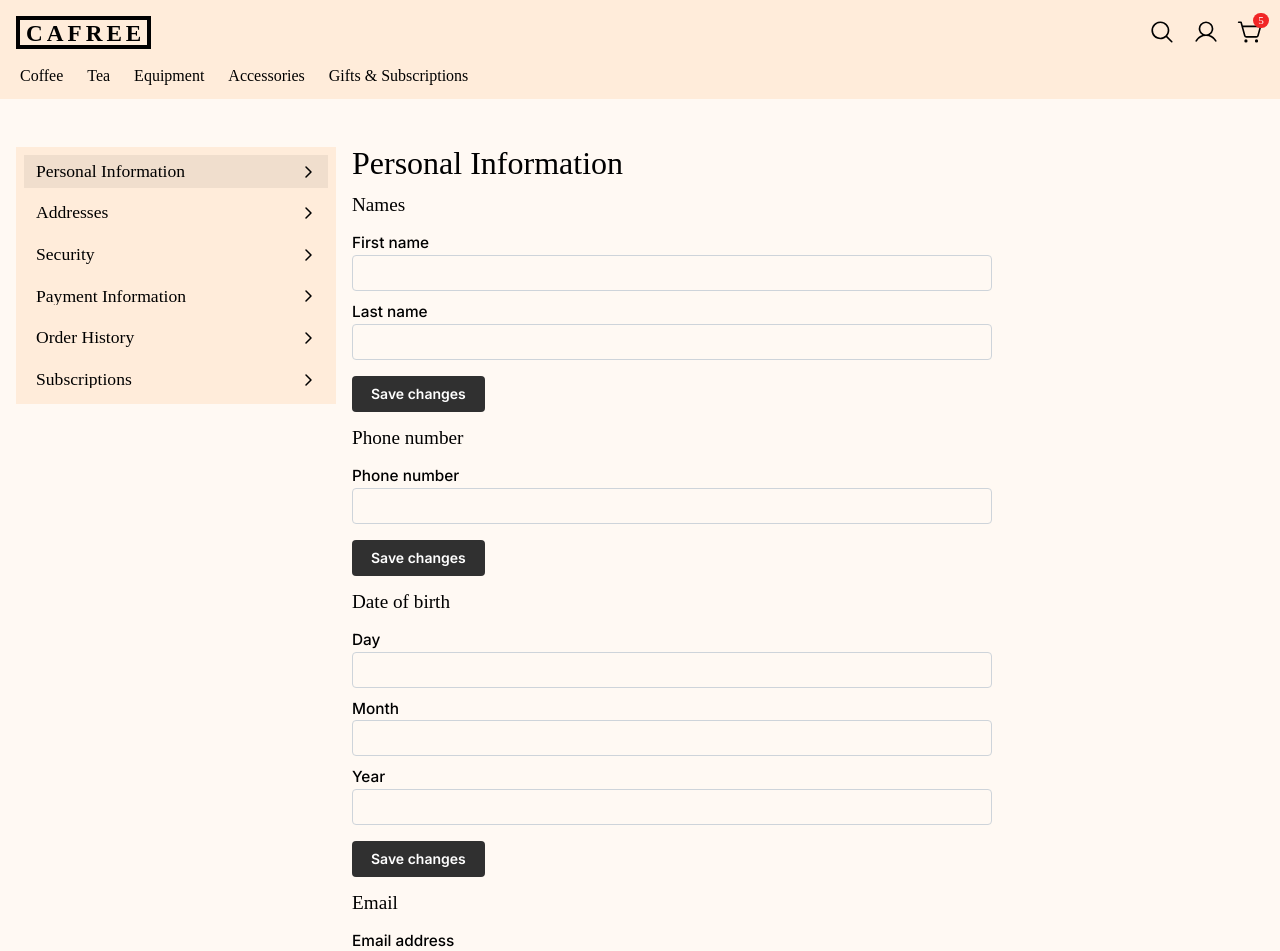
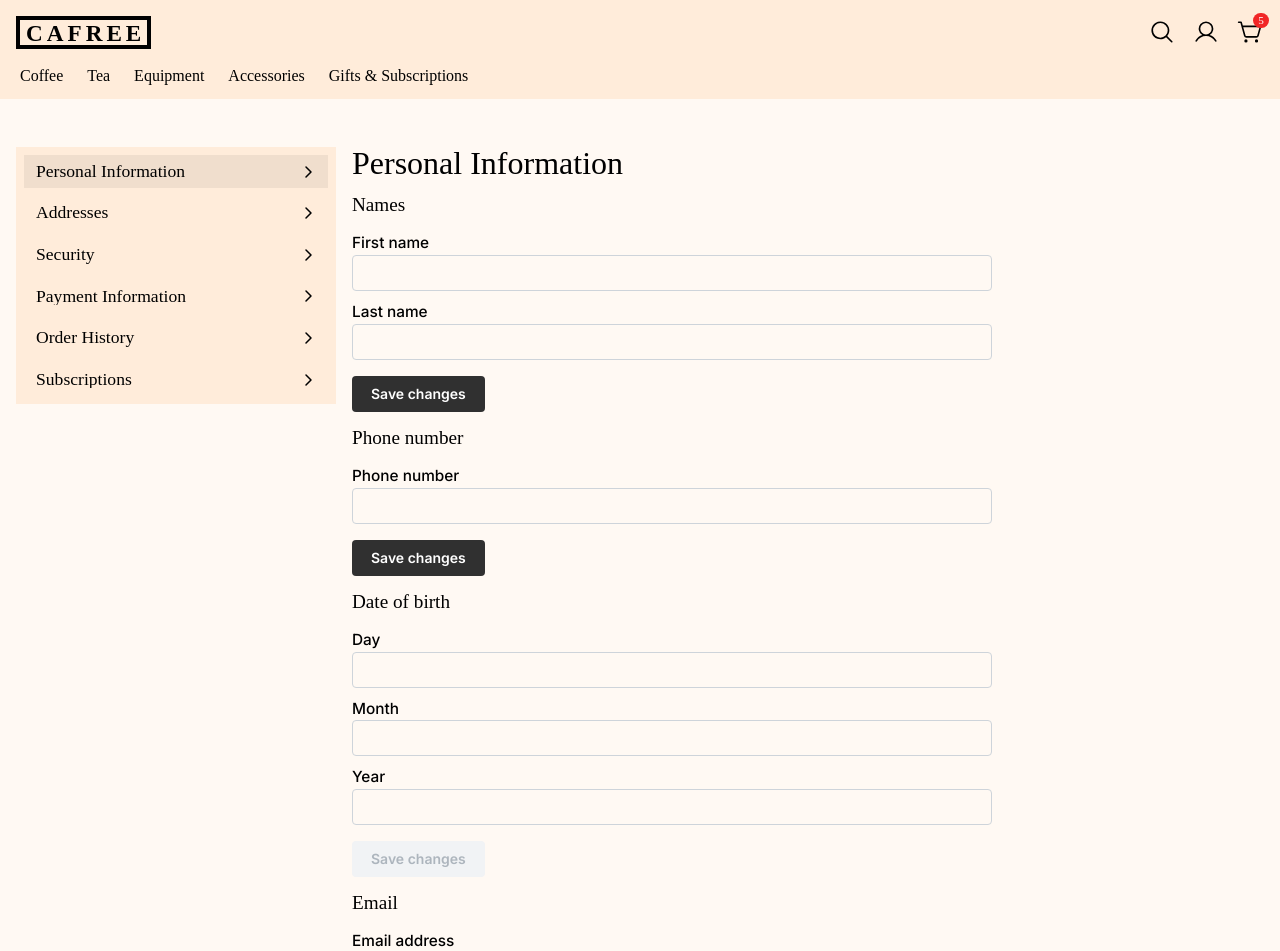
Before and after one commit to njcushing/online-shop, a React (Vite) app in the folder packages/frontend/: page /account/personal-information in a window 1280 px wide. Shown: the top 951 px of the page. Built offline with nearby package versions, Linux system fonts and the light colour scheme; a web font is replaced by a local one.

Commit message:
Display root path error and disable submit button when appropriate

```diff
--- a/packages/frontend/src/features/AccountDetails/components/PersonalInformation/forms/DateOfBirth/index.tsx
+++ b/packages/frontend/src/features/AccountDetails/components/PersonalInformation/forms/DateOfBirth/index.tsx
@@ -1,7 +1,7 @@
-import { useContext } from "react";
+import { useContext, useMemo } from "react";
 import { UserContext } from "@/pages/Root";
 import { NumberInput, Button } from "@mantine/core";
-import { useForm, SubmitHandler, Controller } from "react-hook-form";
+import { useForm, SubmitHandler, Controller, ControllerRenderProps, Path } from "react-hook-form";
 import { zodResolver } from "@hookform/resolvers/zod";
 import { createInputError } from "@/utils/createInputError";
 import { DateOfBirthFormData, dateOfBirthFormDataSchema } from "./zodSchema";
@@ -16,18 +16,55 @@ const inputProps = {
 
 export function DateOfBirth() {
     const { accountDetails } = useContext(UserContext);
-    const { /* data, */ awaiting } = accountDetails;
+    const { data, awaiting } = accountDetails;
+
+    const { personal } = data || {};
+    const { dob } = personal || {};
+    const { day, month, year } = dob || {};
 
     const {
         control,
         handleSubmit,
         formState: { errors },
+        watch,
+        trigger,
     } = useForm<DateOfBirthFormData>({
-        mode: "onTouched",
+        defaultValues: { dob },
+        mode: "onBlur",
         resolver: zodResolver(dateOfBirthFormDataSchema),
     });
 
     const onSubmit: SubmitHandler<DateOfBirthFormData> = (/* data */) => {};
+
+    const formFields = watch();
+    const valueIsChanged = useMemo(() => {
+        const { dob: dobNew } = formFields;
+        const { day: dayNew, month: monthNew, year: yearNew } = dobNew || {};
+
+        if (dayNew !== day && !(dayNew === undefined && day === undefined)) return true;
+        if (monthNew !== month && !(monthNew === undefined && month === undefined)) return true;
+        if (yearNew !== year && !(yearNew === undefined && year === undefined)) return true;
+
+        return false;
+    }, [day, month, year, formFields]);
+
+    const handleBlur = (
+        field: ControllerRenderProps<DateOfBirthFormData>,
+        sharedFields: string[],
+    ) => {
+        // I'm asserting the type of the sharedFields argument within 'trigger' because any paths
+        // that are dynamically-created within the schema, e.g. - for errors on a group of fields,
+        // aren't recognised in the schema's type, even though they can possibly exist. Also,
+        // attempting to forcibly resolve missing fields in this way is safe - it won't cause
+        // any errors.
+        return () => {
+            field.onBlur();
+            trigger([field.name, ...(sharedFields as unknown as Path<DateOfBirthFormData>[])]);
+        };
+    };
+
+    const hasErrors = Object.keys(errors).length > 0;
+    const hasRootError = !!errors.dob?.root;
 
     return (
         <form
@@ -48,8 +85,9 @@ export function DateOfBirth() {
                             {...inputProps}
                             label="Day"
                             hideControls
-                            error={createInputError(errors.dob?.day?.message)}
-                            onChange={(v) => field.onChange(v)}
+                            error={createInputError(errors.dob?.day?.message) || hasRootError}
+                            onBlur={handleBlur(field, ["dob.root"])}
+                            onChange={(v) => field.onChange(typeof v === "number" ? v : undefined)}
                             disabled={awaiting}
                         />
                     )}
@@ -64,8 +102,9 @@ export function DateOfBirth() {
                             {...inputProps}
                             label="Month"
                             hideControls
-                            error={createInputError(errors.dob?.month?.message)}
-                            onChange={(v) => field.onChange(v)}
+                            error={createInputError(errors.dob?.month?.message) || hasRootError}
+                            onBlur={handleBlur(field, ["dob.root"])}
+                            onChange={(v) => field.onChange(typeof v === "number" ? v : undefined)}
                             disabled={awaiting}
                         />
                     )}
@@ -80,13 +119,16 @@ export function DateOfBirth() {
                             {...inputProps}
                             label="Year"
                             hideControls
-                            error={createInputError(errors.dob?.year?.message)}
-                            onChange={(v) => field.onChange(v)}
+                            error={createInputError(errors.dob?.year?.message) || hasRootError}
+                            onBlur={handleBlur(field, ["dob.root"])}
+                            onChange={(v) => field.onChange(typeof v === "number" ? v : undefined)}
                             disabled={awaiting}
                         />
                     )}
                 />
             </fieldset>
+
+            {createInputError(errors.dob?.root?.message)}
 
             <Button
                 type="submit"
@@ -94,7 +136,7 @@ export function DateOfBirth() {
                 variant="filled"
                 radius={9999}
                 className={styles["submit-button"]}
-                disabled={awaiting}
+                disabled={awaiting || !valueIsChanged || hasErrors}
             >
                 Save changes
             </Button>
```
